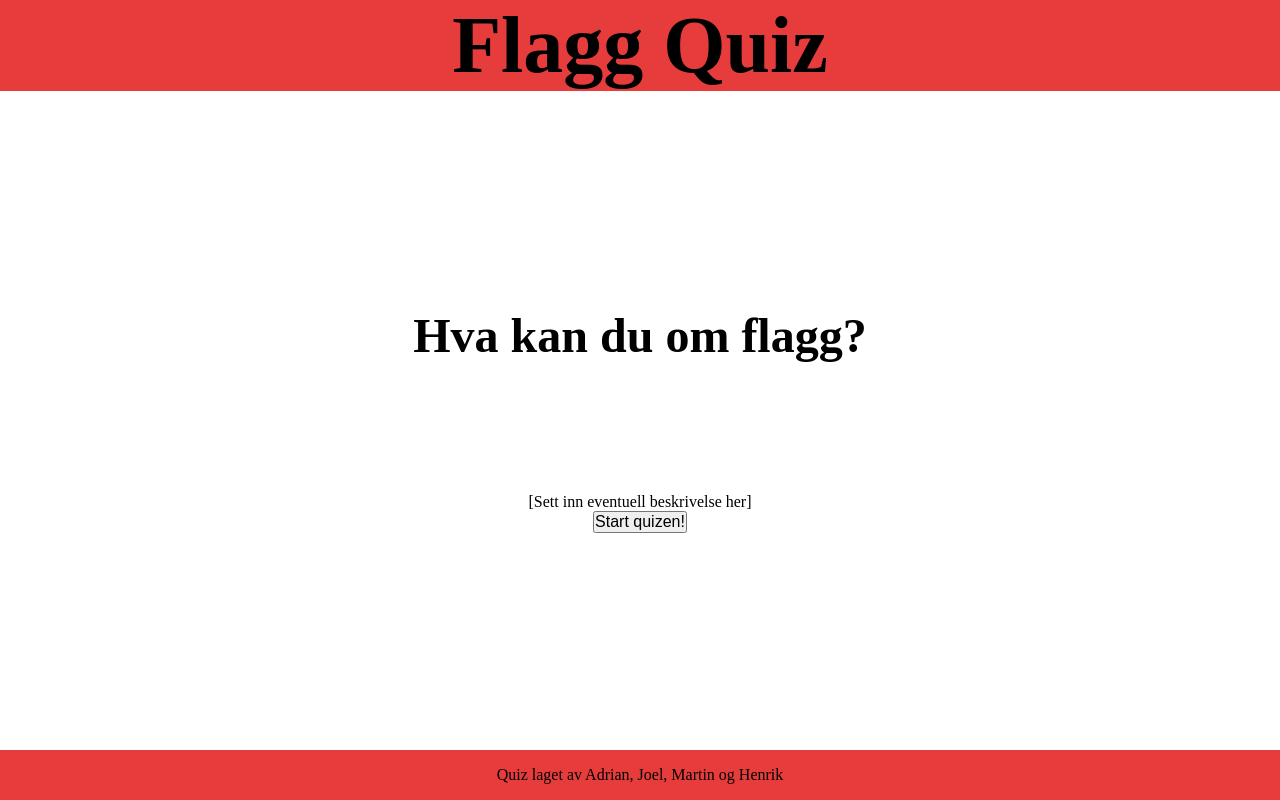
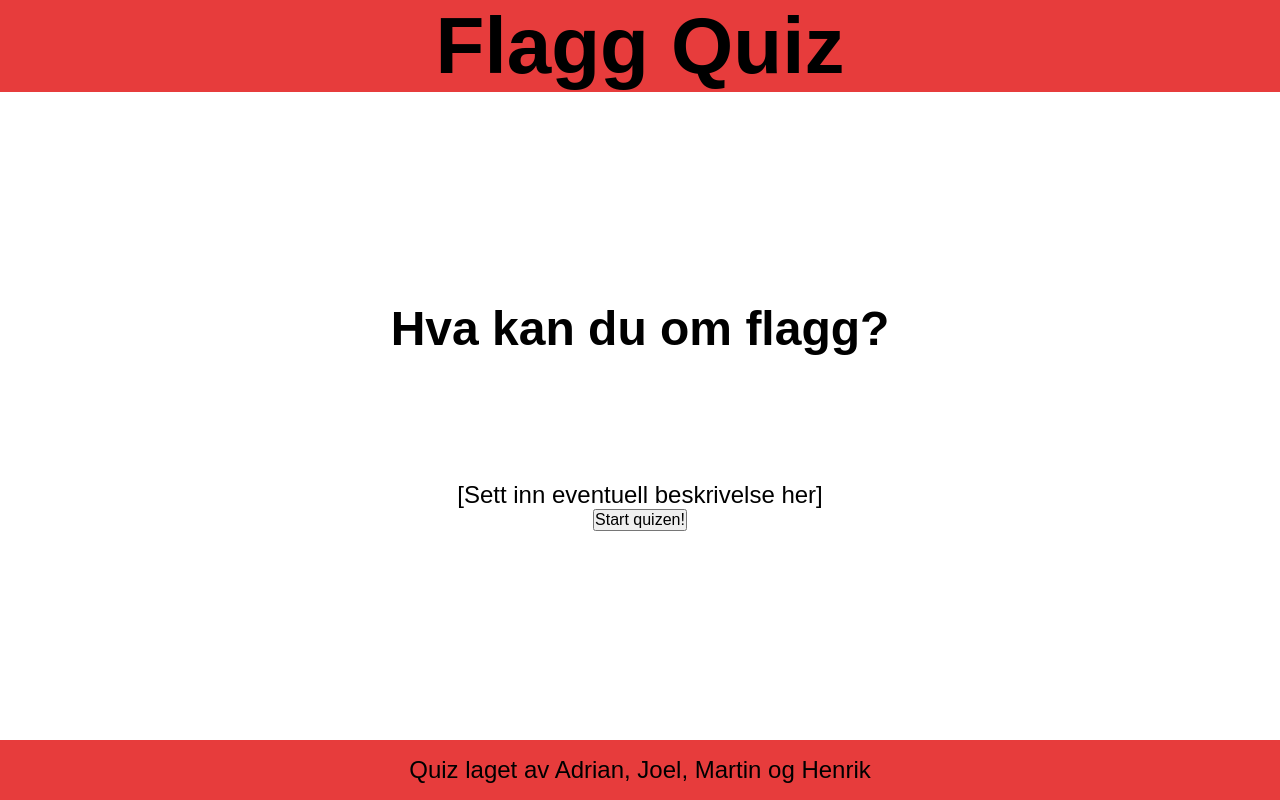
Before and after one commit to F21-1IM-2022-23/quizutvikling-mike-oxlong, a plain HTML site: page index.html in a window 1280 px wide. Drawn offline with Linux system fonts and the light colour scheme.

Commit message:
Endret font

```diff
--- a/style.css
+++ b/style.css
@@ -41,28 +41,35 @@ footer {
 
 h1 { /* Denne påvirker stilen til overskriften i headeren */
     font-size: 5rem;
+    font-family: sans-serif;
 }
 
 h2 { /* Denne påvirker stilen til Quiz-overskriften "hva kan du om [tema]?" */
     font-size: 3rem;
+    font-family: sans-serif;
 }
 
 h3 { /* Denne påvirker stilen til hvert spørmål */
     font-size: 1.4rem;
+    font-family: sans-serif;
 }
 
 h4 { /* Denne påvirker kun teksten i footeren */
     font-size: 1.2rem;
+    font-family: sans-serif;
 }
 
 p { /* Påvirker kun startteksten som påvirker beskriver*/
-    font-size: 1rem;
+    font-size: 1.5rem;
+    font-family: sans-serif;
 }
 
 .resultater { /* Alle font relaterte stiler i denne klassen vil påvirke resultat-tallet */
     display:none;
+    font-family: sans-serif;
 }
 
 button { /* påvirker stilen til knappene, det kan være lurt å gi de padding, margin og kanskje noe penere utseende */
     font-size: 1rem;
+    font-family: sans-serif;
 }
```
